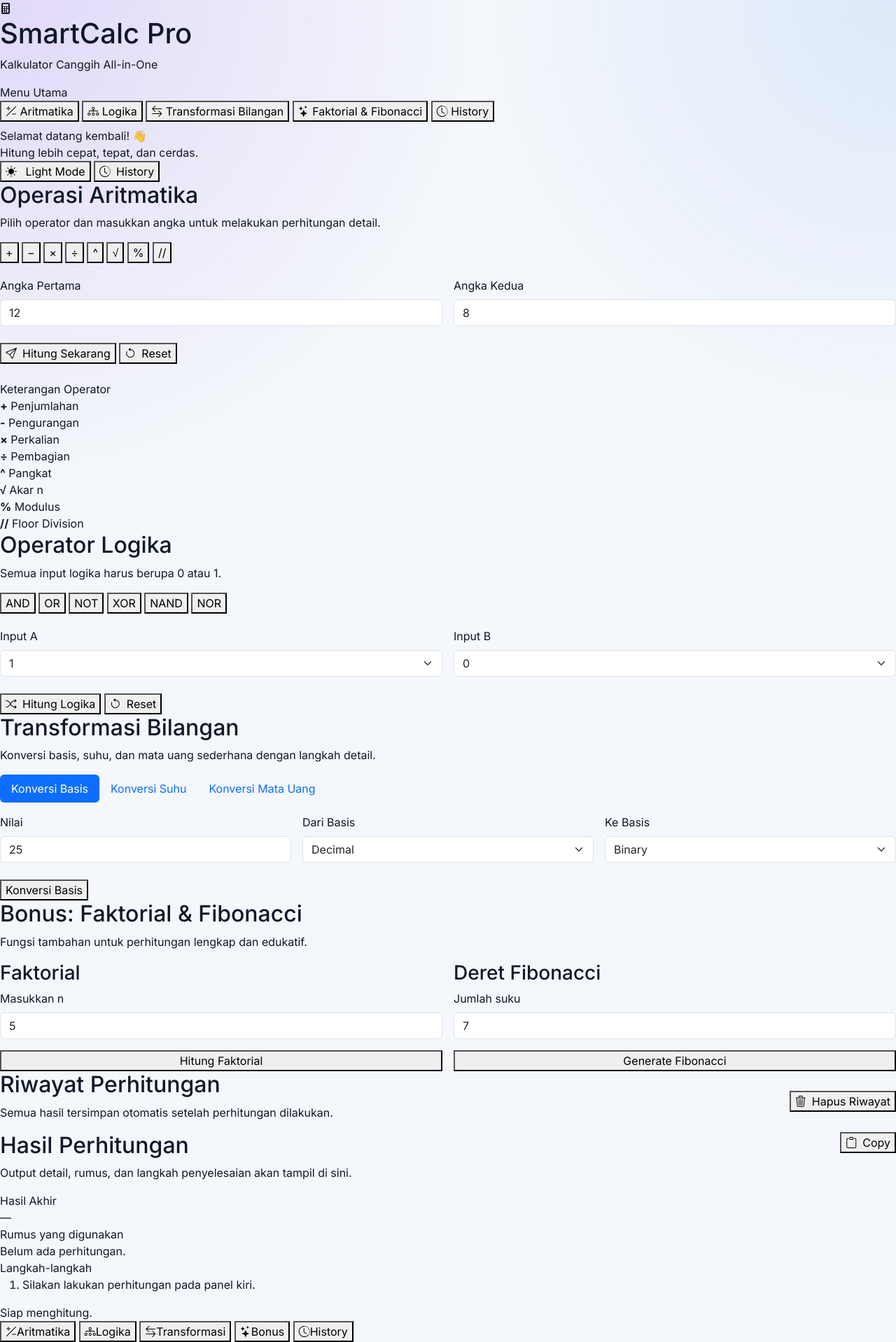
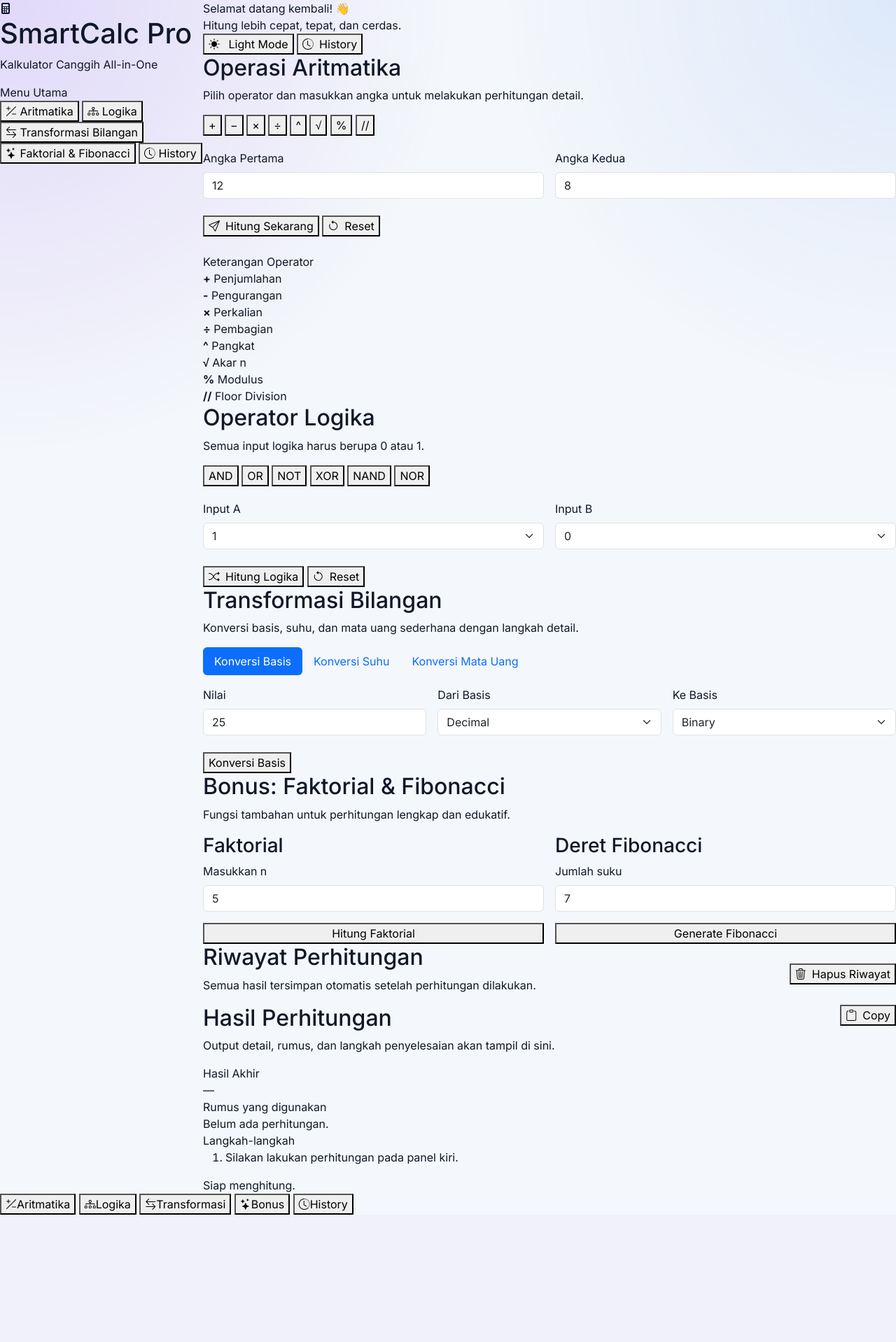
Before and after one commit to dodi397/Kalkulator-Canggih, a Flask app: page / in a window 1280 px wide. Shown: the whole page at 70% size. After the commit the page ends 1736 px from the top, so only its background shows below. Run offline with Flask 3, Linux system fonts and the light colour scheme.

Commit message:
Menambahkan layout utama dua kolom untuk menampilkan sidebar di sebelah kiri dan area konten utama di sebelah kanan sepanjang tinggi layar

```diff
--- a/static/css/style.css
+++ b/static/css/style.css
@@ -43,3 +43,9 @@ body {
     var(--bg);
   color: var(--text);
 }
+
+.app-shell {
+  display: grid;
+  grid-template-columns: 290px 1fr;
+  min-height: 100vh;
+}
```
